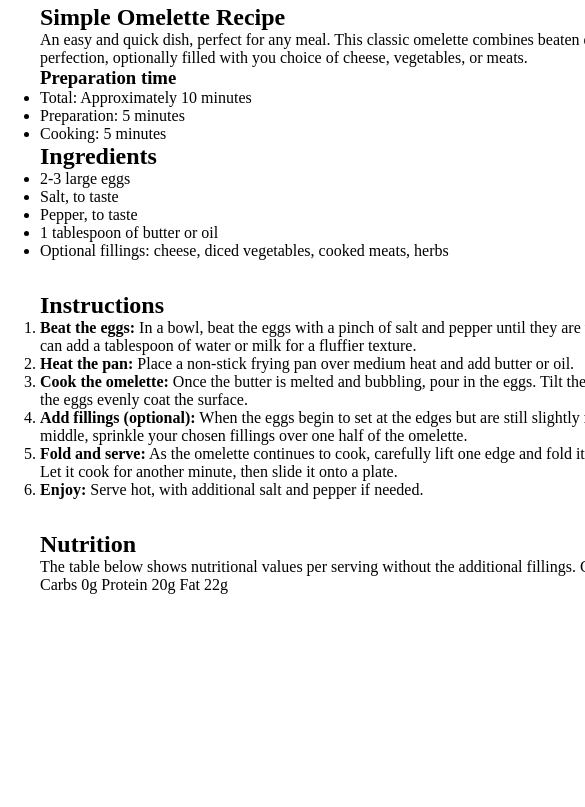
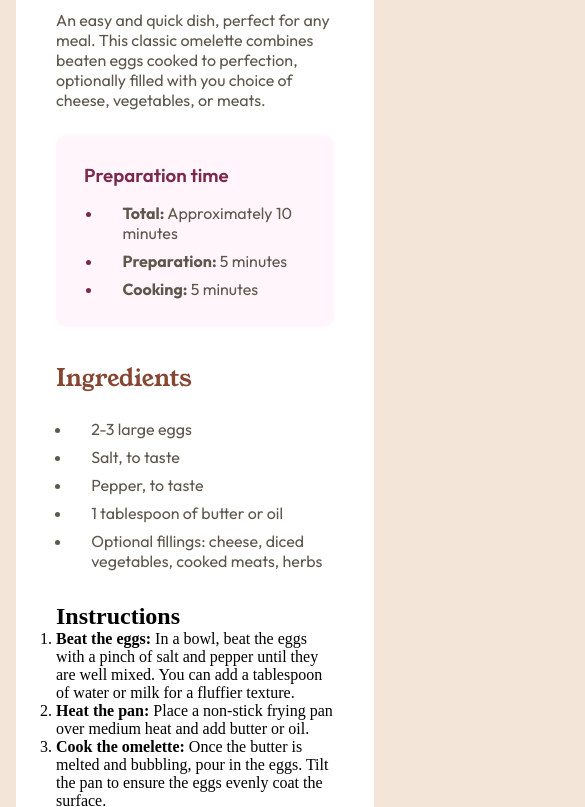
Before and after one commit to Saurabh-Mishra04/Recipe-page, a plain HTML site: page index.html in a window 390 px wide. Shown: the part 410-1217 px from the top of the page, 585 px wide, since content can reach past the window. Drawn offline with Linux system fonts and the light colour scheme.

Commit message:
style: apply core container layout, typography, and card styles
- Set responsive max-width boundary and column flex layout on main container
- Configure responsive recipe image scaling using object-fit and fluid sizing
- Implement nested typography and spacing for header and paragraph elements
- Style preparation and ingredient cards with custom markers and padding

```diff
--- a/index.html
+++ b/index.html
@@ -17,20 +17,22 @@
   <body>
     <main>
       <img src="assets/images/image-omelette.jpeg" alt="Omelette" />
-      <section>
+      <section class="recipe">
         <h1>Simple Omelette Recipe</h1>
-        An easy and quick dish, perfect for any meal. This classic omelette
-        combines beaten eggs cooked to perfection, optionally filled with you
-        choice of cheese, vegetables, or meats.
+        <p>
+          An easy and quick dish, perfect for any meal. This classic omelette
+          combines beaten eggs cooked to perfection, optionally filled with you
+          choice of cheese, vegetables, or meats.
+        </p>
         <div class="prep_card">
           <h3>Preparation time</h3>
           <ul>
-            <li>Total: Approximately 10 minutes</li>
-            <li>Preparation: 5 minutes</li>
-            <li>Cooking: 5 minutes</li>
+            <li><strong>Total:</strong> Approximately 10 minutes</li>
+            <li><strong>Preparation:</strong> 5 minutes</li>
+            <li><strong>Cooking:</strong> 5 minutes</li>
           </ul>
         </div>
-        <div class="ingredient_Card">
+        <div class="ingredient_card">
           <h2>Ingredients</h2>
           <ul>
             <li>2-3 large eggs</li>
@@ -47,35 +49,39 @@
         <h2>Instructions</h2>
         <ol>
           <li>
-            <strong>Beat the eggs:</strong> In a bowl, beat the eggs with a pinch of salt and
-            pepper until they are well mixed. You can add a tablespoon of water
-            or milk for a fluffier texture.
+            <strong>Beat the eggs:</strong> In a bowl, beat the eggs with a
+            pinch of salt and pepper until they are well mixed. You can add a
+            tablespoon of water or milk for a fluffier texture.
           </li>
           <li>
-            <strong>Heat the pan:</strong> Place a non-stick frying pan over medium heat and add
-            butter or oil.
+            <strong>Heat the pan:</strong> Place a non-stick frying pan over
+            medium heat and add butter or oil.
           </li>
           <li>
-            <strong>Cook the omelette:</strong> Once the butter is melted and bubbling, pour in
-            the eggs. Tilt the pan to ensure the eggs evenly coat the surface.
+            <strong>Cook the omelette:</strong> Once the butter is melted and
+            bubbling, pour in the eggs. Tilt the pan to ensure the eggs evenly
+            coat the surface.
           </li>
           <li>
-            <strong>Add fillings (optional):</strong> When the eggs begin to set at the edges but
-            are still slightly runny in the middle, sprinkle your chosen
-            fillings over one half of the omelette.
+            <strong>Add fillings (optional):</strong> When the eggs begin to set
+            at the edges but are still slightly runny in the middle, sprinkle
+            your chosen fillings over one half of the omelette.
           </li>
           <li>
-            <strong>Fold and serve:</strong> As the omelette continues to cook, carefully lift
-            one edge and fold it over the fillings. Let it cook for another
-            minute, then slide it onto a plate.
+            <strong>Fold and serve:</strong> As the omelette continues to cook,
+            carefully lift one edge and fold it over the fillings. Let it cook
+            for another minute, then slide it onto a plate.
           </li>
-          <li><strong>Enjoy:</strong> Serve hot, with additional salt and pepper if needed.</li>
+          <li>
+            <strong>Enjoy:</strong> Serve hot, with additional salt and pepper
+            if needed.
+          </li>
         </ol>
       </section>
-      <section>
+      <section class="nutrition_value">
         <h2>Nutrition</h2>
-        The table below shows nutritional values per serving without
-        the additional fillings. Calories 277kcal Carbs 0g Protein 20g Fat 22g
+        The table below shows nutritional values per serving without the
+        additional fillings. Calories 277kcal Carbs 0g Protein 20g Fat 22g
       </section>
     </main>
   </body>
--- a/styles.css
+++ b/styles.css
@@ -1,4 +1,6 @@
-*, ::before, ::after {
+*,
+::before,
+::after {
   box-sizing: border-box;
   margin: 0;
   padding: 0;
@@ -27,20 +29,91 @@
 body {
   background: var(--stone-100);
   min-height: 100vh;
+  display: flex;
+  justify-content: center;
+  align-items: center;
+  padding: 2rem 1rem;
 }
 main {
-  width: 738px;
-  height: 1710px;
-  padding: 40px;
-  margin: 40px auto;
+  width: 100%;
+  max-width: 46.125rem;
+  /*height: 1710px;*/
+  padding: 2.5rem;
   background: var(--white);
   display: flex;
   flex-direction: column;
-  gap: 32px;
+  gap: 2rem;
   border-radius: 20px;
 }
 img {
+  border-radius: 10px;
   display: block;
-  width: 657px;
-  height: 302px;
+  width: 100%;
+  height: auto;
+  max-height: 302px;
+  object-fit: cover;
 }
+.recipe {
+  h1 {
+    font-family: "Young Serif", serif;
+    font-weight: 400;
+    font-size: 2.1875rem;
+    margin-top: 0.8rem;
+    color: var(--stone-900);
+  }
+  p {
+    font-family: "Outfit", sans-serif;
+    font-size: 1rem;
+    font-weight: 400;
+    color: var(--stone-600);
+    margin: 1.6rem auto;
+  }
+}
+.prep_card {
+  background-color: var(--rose-50);
+  width: 100%;
+  /*max-width: 41rem;*/
+  border-radius: 10px;
+  margin: 0 auto;
+  padding: 1.75rem;
+  font-family: "Outfit", sans-serif;
+  font-size: 1rem;
+  h3 {
+    color: var(--rose-800);
+    font-weight: 600;
+    margin-bottom: 1rem;
+  }
+  ul {
+    padding-left: 1.2rem;
+    display: flex;
+    flex-direction: column;
+    gap: 0.5rem;
+    color: var(--stone-600);
+  }
+  li::marker {
+    color: var(--rose-800); /* Custom color for bullets */
+  }
+  li {
+    padding-left: 1.2rem;
+  }
+}
+.ingredient_card {
+  margin-top: 2.125rem;
+  font-family: "Outfit", sans-serif;
+  h2 {
+    font-family: "Young Serif", serif;
+    font-size: 1.5rem;
+    color: var(--brown-800);
+  }
+  ul {
+    padding-left: 1rem;
+    padding-top: 1.5rem;
+    display: flex;
+    flex-direction: column;
+    gap: 0.5rem;
+    color: var(--stone-600);
+  }
+  li {
+    padding-left: 1.2rem;
+  }
+}
```
